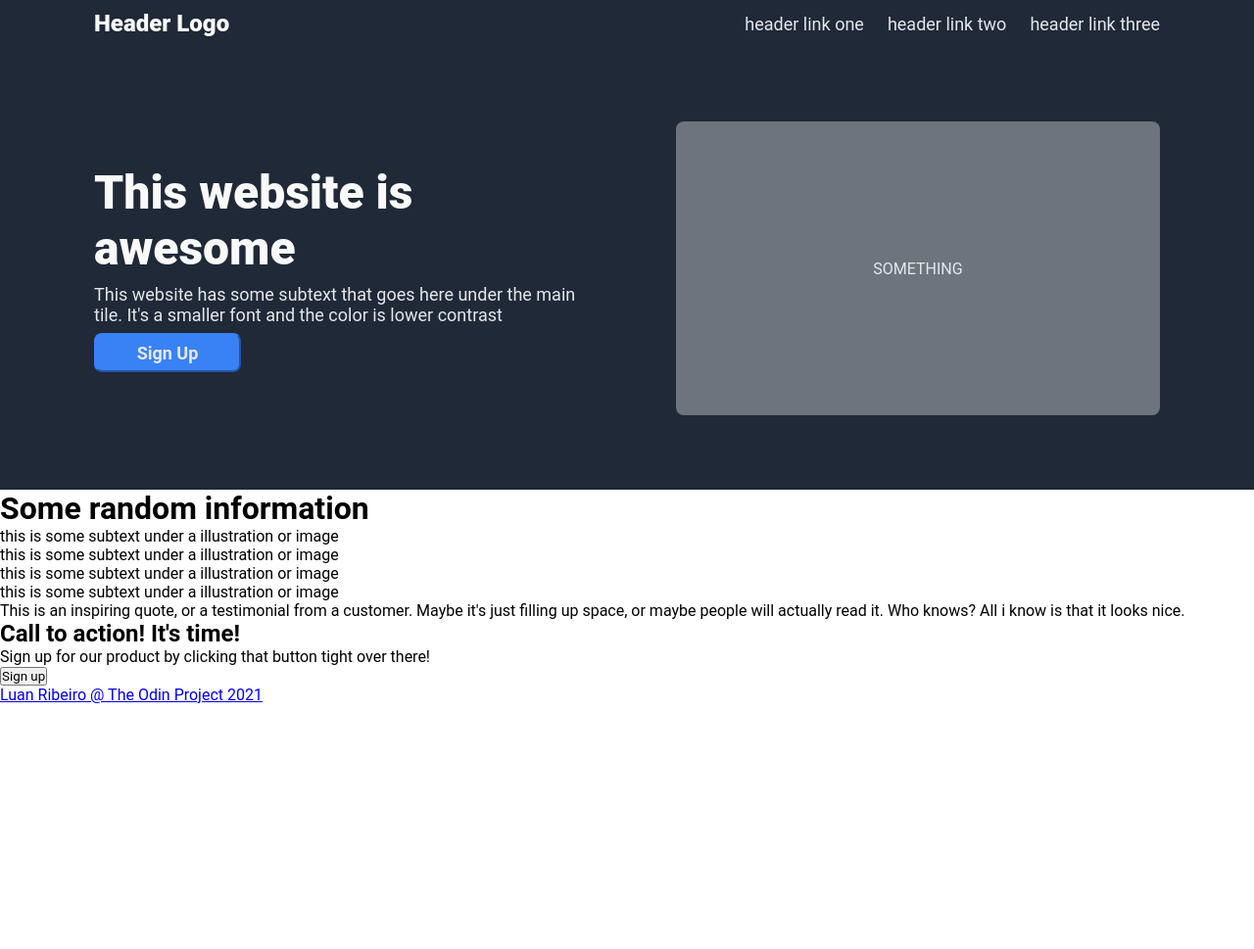
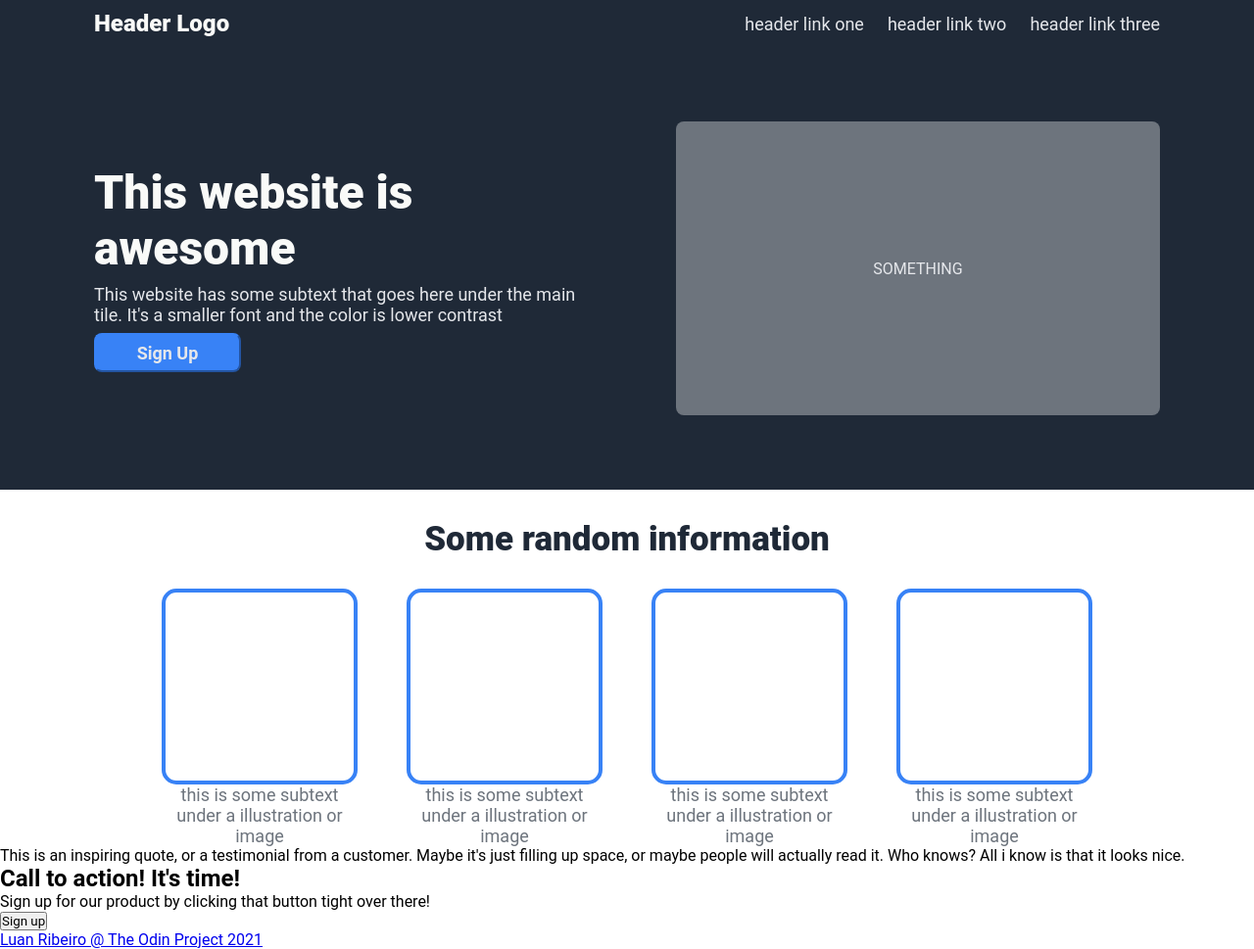
Before and after one commit to LuanRibeir/landing-page, a plain HTML site: page index.html in a window 1280 px wide. Shown: the whole page at 98% size. Before the commit the page ends 800 px from the top, so only its background shows below. Drawn offline with Linux system fonts and the light colour scheme.

Commit message:
Add info style

```diff
--- a/css/style.css
+++ b/css/style.css
@@ -102,3 +102,57 @@ body {
     height: 40px;
     border-radius: 8px;
 }
+
+/* body */
+
+.body {
+    display: flex;
+    flex: 1;
+    flex-direction: column;
+}
+
+/* info */
+
+.info-container {
+    display: flex;
+    flex-direction: column;
+    align-items: center;
+}
+
+.info-images {
+    display: flex;
+    gap: 50px;
+    flex-wrap: wrap;
+}
+
+.info-image {
+    display: flex;
+    flex-direction: column;
+}
+
+.image {
+    border: 4px #3882F6 solid;
+    border-radius: 15px;
+    display: flex;
+    height: 200px;
+    width: 200px;
+    justify-content: center;
+    align-items: center;
+}
+
+/* info - text */
+
+.info-container h1{
+    padding: 30px;
+    font-size: 35px;
+    font-weight: 900;
+    color: #1F2937;
+}
+
+.info-image-text {
+    display: flex;
+    width: 200px;
+    color: #6d747d;
+    font-size: 18px;
+    text-align: center;
+}
--- a/index.html
+++ b/index.html
@@ -32,7 +32,7 @@
                     <button class="title-button">Sign Up</button>
                 </div>
                 <div class="title-images">
-                    <div class="image">SOMETHING</div>
+                    <div class="title-image">SOMETHING</div>
                 </div>
             </div>
         </div>
@@ -44,15 +44,19 @@
             <h1> Some random information</h1>
             <div class="info-images">
                 <div class="info-image">
+                    <div class="image"></div>
                     <div class="info-image-text">this is some subtext under a illustration or image</div>
                 </div>
                 <div class="info-image">
+                    <div class="image"></div>
                     <div class="info-image-text">this is some subtext under a illustration or image</div>
                 </div>
                 <div class="info-image">
+                    <div class="image"></div>
                     <div class="info-image-text">this is some subtext under a illustration or image</div>
                 </div>
                 <div class="info-image">
+                    <div class="image"></div>
                     <div class="info-image-text">this is some subtext under a illustration or image</div>
                 </div>
             </div>
```
